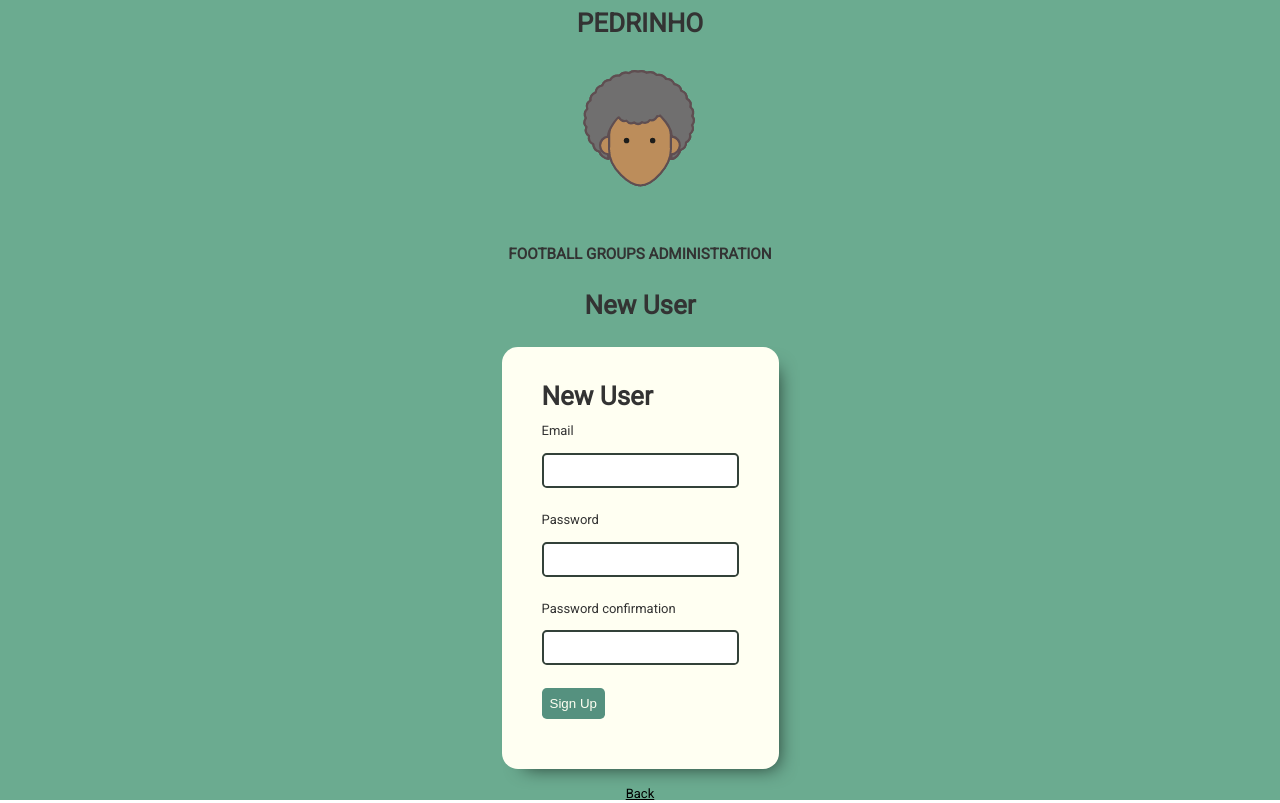
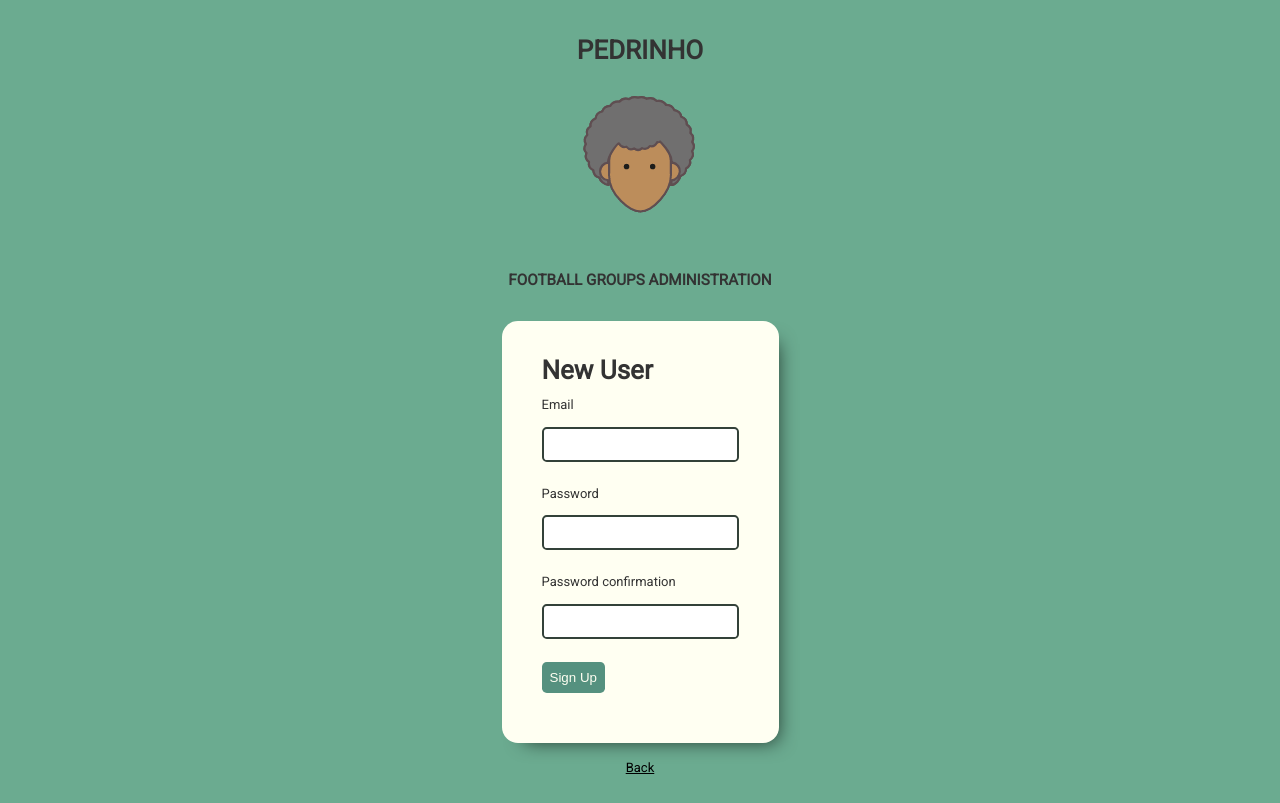
Before and after one commit to lucascivile/pedrinho, a Rails app: page /signup in a window 1280 px wide. After the commit the page ends 774 px from the top, so only its background shows below. Run offline with Rails 7, Linux system fonts and the light colour scheme; style sheets or scripts are compiled from the project's sources.

Commit message:
remove 2 titles

```diff
--- a/app/views/users/new.html.erb
+++ b/app/views/users/new.html.erb
@@ -2,7 +2,6 @@
   <h1 class="teste">PEDRINHO</h1>
   <%= image_tag "logo.png" %>
   <h3>FOOTBALL GROUPS ADMINISTRATION</h3>
-  <h1>New User</h1>
   <%= render 'form', user: @user, title: 'New User' %>
   <%= link_to 'Back', login_path %>
 </div>
```
